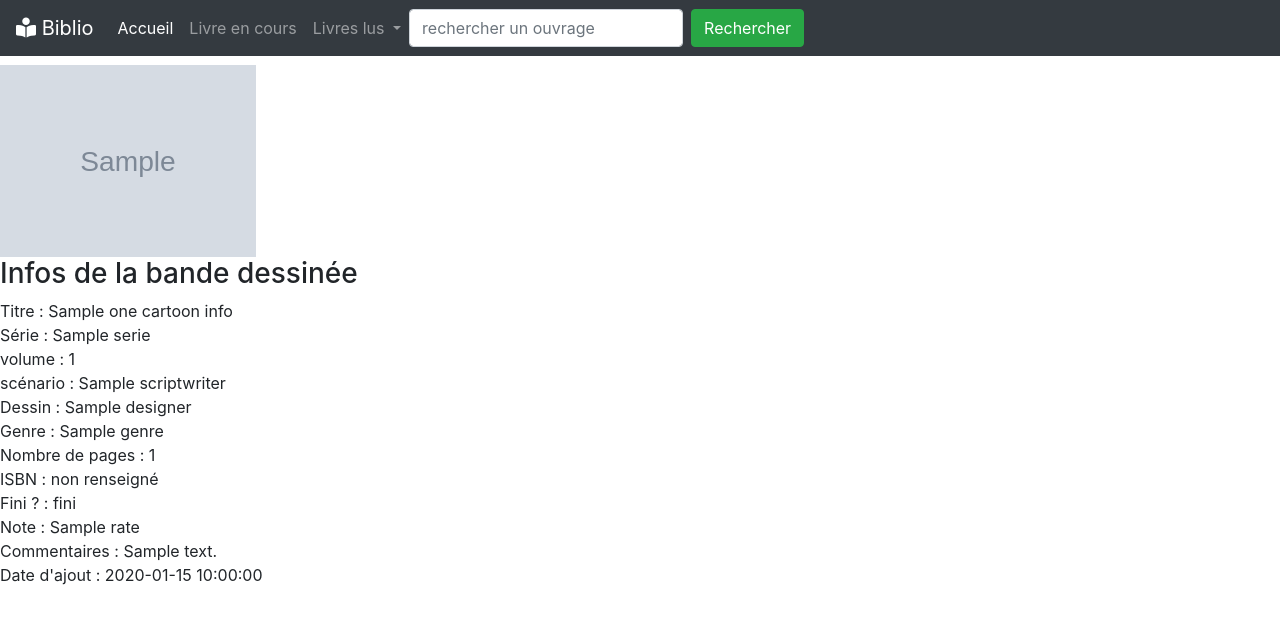
After one commit to cidja/biblio_p5, a PHP site: template view/frontend/oneCartoonView.php in a window 1280 px wide. The commit adds this page. Shown: the top 624 px of the page. Run offline with PHP 8.4, Linux system fonts and the light colour scheme; the template is opened without the code that fills it: most values are stand-ins (such as "Sample title", 1, 10 or a date in 2020); grey boxes marked "Sample" are stand-in pictures; some libraries are stand-ins or nearby versions.

Commit message:
oneCartoonView OK

```diff
--- a/controller/frontend.php
+++ b/controller/frontend.php
@@ -46,4 +46,10 @@ require("model/CartoonManager.php");
                 $cartoonsFinish = $cartoonManager->cartoonsRead();
                 require("view/frontend/cartoonReadView.php");
             }
+            public static function oneCartoonInfos($id)
+            {
+                $cartoonManager = new Model_CartoonManager();
+                $oneCartoonInfos = $cartoonManager->oneCartoonInfos($id);
+                require("view/frontend/oneCartoonView.php");
+            }
         }
--- a/index.php
+++ b/index.php
@@ -30,6 +30,12 @@ try{
         elseif ($_GET["action"] == "cartoonsRead"){
             ToolsFrontend::cartoonsRead();
         }
+        elseif ($_GET["action"] == "oneCartoon"){
+            if(isset($_GET["id"]) && $_GET["id"] > 0){
+                $id = htmlspecialchars($_GET["id"]);
+                ToolsFrontend::oneCartoonInfos($id);
+            }
+        }
     }
     else{
         ToolsFrontend::listNovel();
--- a/view/frontend/cartoonReadView.php
+++ b/view/frontend/cartoonReadView.php
@@ -12,7 +12,7 @@ ob_start(); //Start of capture to put it in the variable at the end of the scrip
         ?>
 
             <div>
-                <a href="index.php?action=oneNovel&amp;id=<?= $data["id"];?>">
+                <a href="index.php?action=oneCartoon&amp;id=<?= $data["id"];?>">
                     <img class="imgCover +"src=<?=$data["cover"]; ?> alt="couverture de la bande dessinée" title="couverture de la bande dessinée <?=$data["title"] ;?>" />
                 </a>
             </div>
--- /dev/null
+++ b/view/frontend/oneCartoonView.php
@@ -0,0 +1,123 @@
+<?php
+//Tous les commentaires sont en anglais pour la compréhension pour le plus grand nombre
+//All comments are in English for the understanding of as many people as possible.
+//to support : mail: christian@linternaute-averti.fr
+
+
+ob_start(); // Start of capture to put it in the variable at the end of the script
+foreach($oneCartoonInfos as $data){ // Let's go through the board
+    $title = $data["title"];
+    ?>
+    <div class="cover">
+        <img class="imgCover +" src="<?= $data["cover"];?>" alt="image de couverture de la bande dessinée" title="image de couverture de <?= $data["title"]; ?>">
+    </div>
+    <section class="infosNovel">
+        <h3>Infos de la bande dessinée </h3>
+        <div class="title">
+            <div>
+                <span>Titre :</span>
+                <span><?= $data["title"]; ?></span>
+            </div>
+        </div>
+        <div class="serie">
+            <div>
+                <span>Série :</span>
+                <span><?= $data["serie"]; ?></span>
+            </div>
+        </div>
+        <div class="volume_number">
+            <div>
+                <span>volume :</span>
+                <span><?= $data["volume_number"]; ?></span>
+            </div>
+        </div>
+        <div class="scriptwriter">
+            <div>
+                <span>scénario :</span>
+                <span><?= $data["scriptwriter"]; ?></span>
+            </div>
+        </div>
+        <div class="designer">
+            <div>
+                <span>Dessin :</span>
+                <span><?= $data["designer"]; ?></span>
+            </div>
+        </div>
+        <div class="genre">
+            <div>
+                <span>Genre : </span>
+                <span><?= $data["genre"]; ?></span>
+            </div>
+        </div>
+        <div class="pagesCount">
+            <div>
+                <span>Nombre de pages :</span>
+                <span><?= $data["page_count"]; ?></span>
+            </div>
+        </div>
+        <div class="isbn">
+            <div>
+                <span>ISBN :</span>
+                <span>
+                    <?php
+                    if ($data["isbn"] == 0){
+                        echo "non renseigné";
+                    } else{
+                        echo $data["isbn"];
+                    }
+                    ?>
+                </span>
+            </div>
+        </div>
+        <div class="finish">
+            <div>
+                <span>Fini ? :</span>
+                <span>
+                    <?php
+                        if($data["finish"] == 0){
+                            echo "pas fini";
+                        }
+                        else{
+                            echo "fini";
+                        } ?>
+                </span>
+            </div>
+        </div>
+        <div class="rate">
+            <div>
+                <span>Note :</span>
+                <span><?= $data["rate"]; ?></span>
+            </div>
+        </div>
+        <div class="comment">
+            <div>
+                <span>Commentaires :</span>
+                <span><?=$data["comment"]; ?></span>
+            </div>
+        </div>
+        <div class="creation_date">
+            <div>
+                <span>Date d'ajout :</span>
+                <span><?= $data["creation_date_fr"]; ?></span>
+            </div>
+        </div>
+    </section>
+<?php
+}
+
+
+$content = ob_get_clean();
+require("template.php");
+/*This code does 3 things:
+
+    It defines the title of the page in $title. This will be integrated in the <title> tag in the template.
+
+    It defines the content of the page in $content. It will be integrated in the <body> tag in the template.
+    As this content is a bit big, we use a trick to put it in a variable. We call
+    the ob_start() function (line 3) which "memorizes" all the HTML output that follows, then, at the end, we retrieve
+    the content generated with ob_get_clean() (line 28) and put it in $content .
+
+    Finally, it calls the template with a require. This one will retrieve the variables $title and $content that we just created... to display the page!
+
+Translated with www.DeepL.com/Translator (free version)*/
+?>
```
Also changed, not shown: model/CartoonManager.php (+9 -0 lines).
